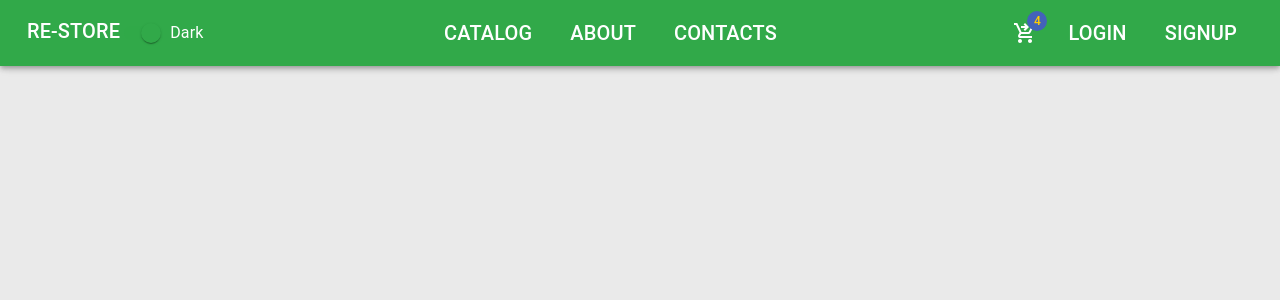
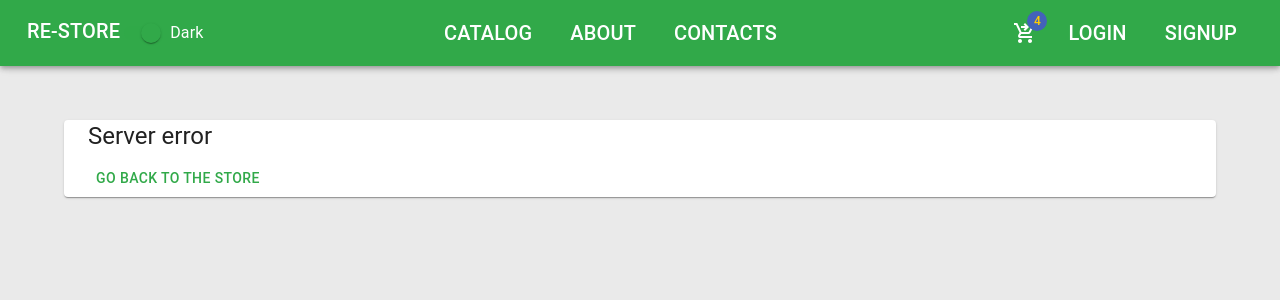
Before and after one commit to SashR/Restore, a React (Create React App) app in the folder ReStore/client/: page /server-error in a window 1280 px wide. Shown: the top 300 px of the page. Built offline with nearby package versions, Linux system fonts and the light colour scheme.

Commit message:
Handling error 500

```diff
--- a/ReStore/client/src/app/api/agent.ts
+++ b/ReStore/client/src/app/api/agent.ts
@@ -1,5 +1,6 @@
 import axios, { AxiosError, AxiosResponse } from "axios";
 import { toast } from "react-toastify";
+import { history } from "../..";
 
 axios.defaults.baseURL = 'http://localhost:5000/api/';
 
@@ -35,6 +36,9 @@ axios.interceptors.response.use(async (resp) => {
             break;
         case 404:
             toast.error(data.title);
+            break;
+        case 500:
+            history.push( '/server-error',{...data});
             break;
         default:
             break;
--- /dev/null
+++ b/ReStore/client/src/app/errors/ServerError.tsx
@@ -0,0 +1,30 @@
+import { Button, Divider, Paper, Typography } from "@mui/material"
+import { Container } from "@mui/system";
+import { useLocation } from "react-router-dom";
+import { history } from "../..";
+
+const ServerError = () => {
+    // history;
+    // @ts-ignore
+    const {state} = useLocation<any>();
+    return (
+        <Container sx={{mt: 15}} component={Paper}>
+            {state ? (
+                <>
+                    <Typography color='error' variant="h3" gutterBottom> { // @ts-ignore
+                        state.title
+                    } </Typography>
+                    <Divider />
+                    <Typography> { // @ts-ignore
+                        state.detail || 'Internal Server Errror'
+                    } </Typography>
+                </>
+            ) : (
+                <Typography variant="h5" gutterBottom> Server error </Typography>
+            )}
+            <Button onClick={() => history.push('/catalog')}> Go back to the store </Button>
+        </Container>
+    )
+}
+
+export default ServerError;
--- a/ReStore/client/src/app/layout/App.tsx
+++ b/ReStore/client/src/app/layout/App.tsx
@@ -10,6 +10,7 @@ import AboutPage from "../features/about/AboutPage";
 import ProductDetailsPage from "../features/catalog/ProductDetailsPage";
 import { ToastContainer } from "react-toastify";
 import 'react-toastify/dist/ReactToastify.css'; // CSS for toasts
+import ServerError from "../errors/ServerError";
 
 const darkTheme = createTheme({
   palette: {
@@ -64,6 +65,7 @@ function App() {
           <Route path="/catalog/:id" element={<ProductDetailsPage />} />
           <Route path='/contacts' element={<ContactPage />} />
           <Route path='/about' element={<AboutPage />} />
+          <Route path='/server-error' element={<ServerError />} />
         </Routes>
       </Container>
     </ThemeProvider>
--- a/ReStore/client/src/index.tsx
+++ b/ReStore/client/src/index.tsx
@@ -3,16 +3,19 @@ import ReactDOM from 'react-dom/client';
 import './app/layout/styles.css';
 import App from './app/layout/App';
 import reportWebVitals from './reportWebVitals';
-import { BrowserRouter } from 'react-router-dom';
+import { unstable_HistoryRouter as HistoryRouter } from 'react-router-dom';
+import {createBrowserHistory} from 'history';
+
+export const history = createBrowserHistory({window});
 
 const root = ReactDOM.createRoot(
   document.getElementById('root') as HTMLElement
 );
 root.render(
   <React.StrictMode>
-    <BrowserRouter>
+    <HistoryRouter history={history}>
       <App />
-    </BrowserRouter>
+    </HistoryRouter>
   </React.StrictMode>
 );
 
```
Also changed, not shown: 8 other files (tests, documents, lock files or other folders).
